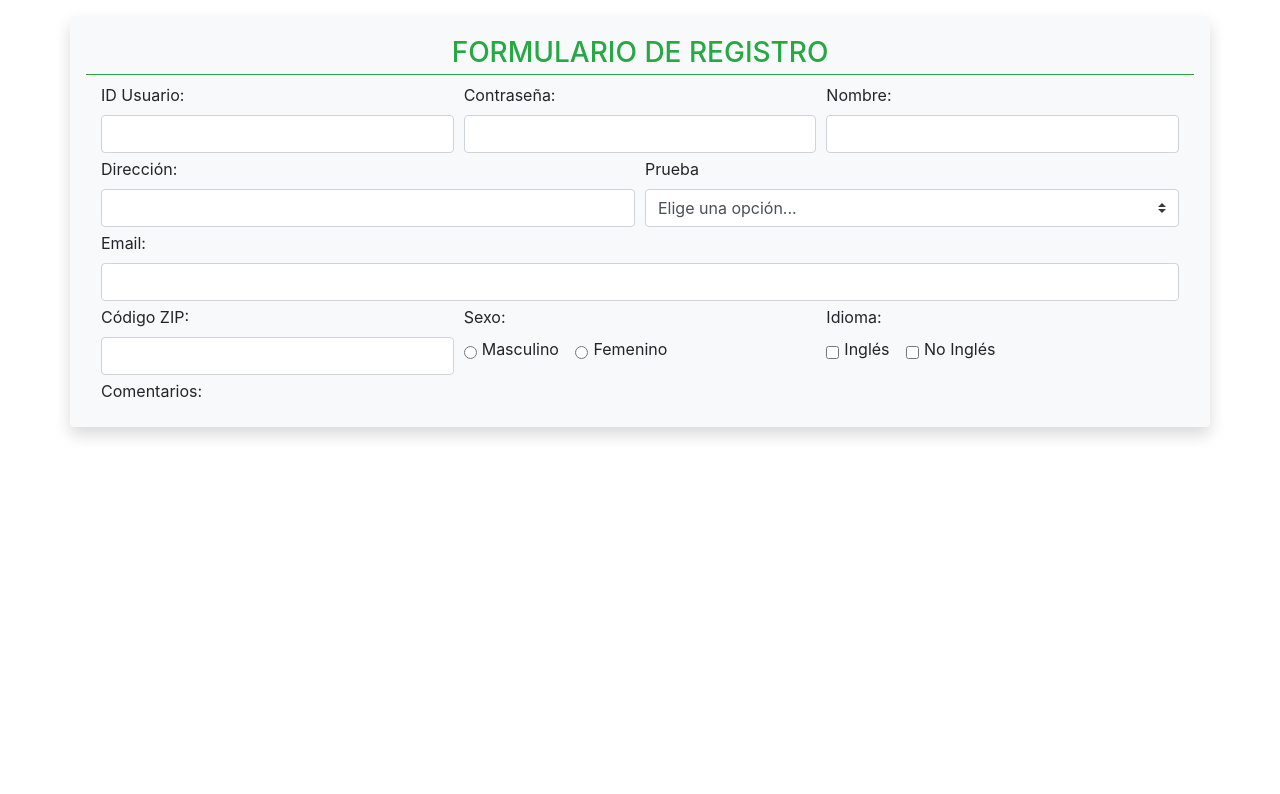
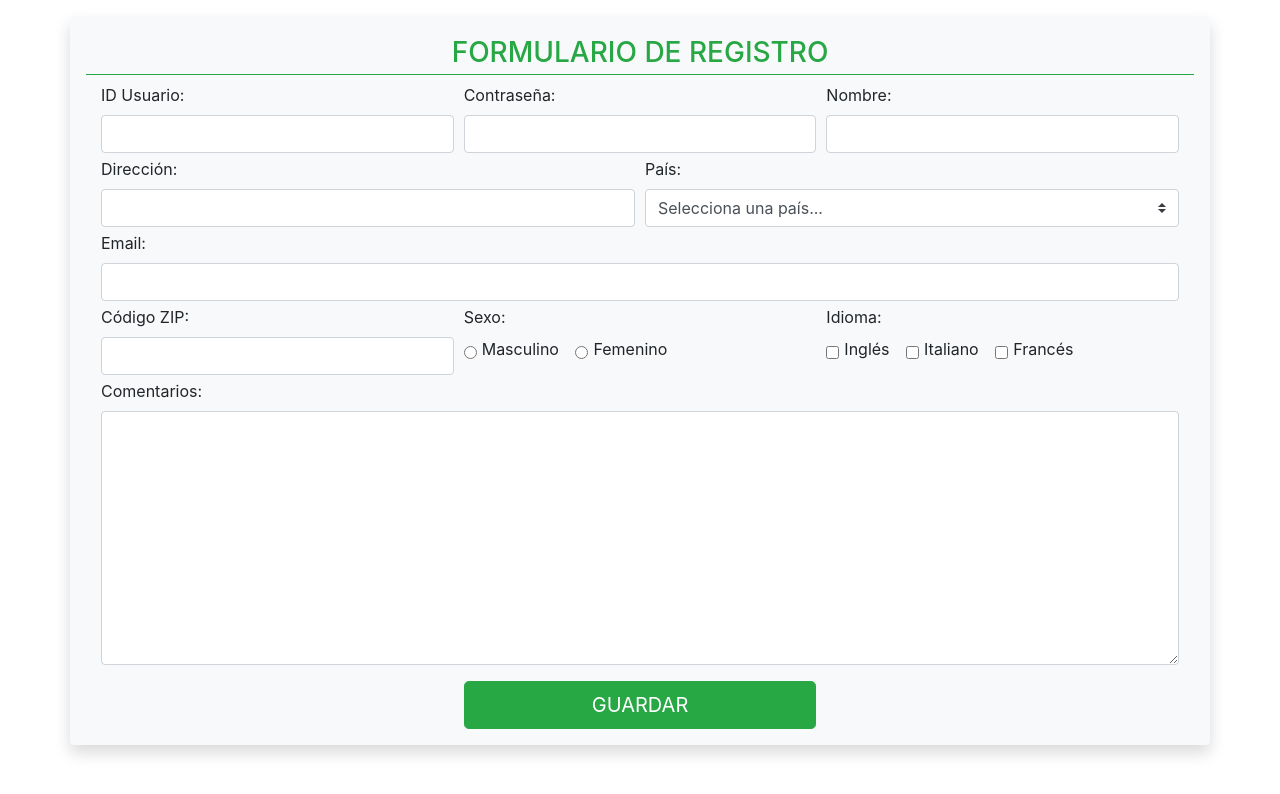
Before and after one commit to raulrp3/JS_Form_Raul_Ramirez, a plain HTML site: page index.html in a window 1280 px wide. Drawn offline with nearby package versions, Linux system fonts and the light colour scheme.

Commit message:
end design

```diff
--- a/index.html
+++ b/index.html
@@ -37,12 +37,37 @@
 								<input type="text" class="form-control mb-1" id="textAddress">
 							</div>
 							<div class="col md-3">
-								<label for="selectCountry">Prueba</label>
+								<label for="selectCountry">País:</label>
 								<select name="" id="selectCountry" class="custom-select mb-1">
-									<option selected="true">Elige una opción...</option>
-									<option value="1">1</option>
-									<option value="2">2</option>
-									<option value="3">3</option>
+									<option selected="true">Selecciona una país...</option>
+									<option value="1">Alemania</option>
+									<option value="2">Austria</option>
+									<option value="3">Bélgica</option>
+									<option value="4">Bulgaria</option>
+									<option value="5">Chipre</option>
+									<option value="6">Croacia</option>
+									<option value="7">Dinamarca</option>
+									<option value="8">Eslovaquia</option>
+									<option value="9">Eslovenia</option>
+									<option value="10">España</option>
+									<option value="11">Estonia</option>
+									<option value="12">Finlandia</option>
+									<option value="13">Francia</option>
+									<option value="14">Grecia</option>
+									<option value="15">Hungría</option>
+									<option value="16">Irlanda</option>
+									<option value="17">Italia</option>
+									<option value="18">Lituania</option>
+									<option value="19">Letonia</option>
+									<option value="20">Luxemburgo</option>
+									<option value="21">Malta</option>
+									<option value="22">Países Bajos</option>
+									<option value="23">Polonia</option>
+									<option value="24">Portugal</option>
+									<option value="25">Reinno Unido</option>
+									<option value="26">República Checa</option>
+									<option value="27">Rumanía</option>
+									<option value="28">Suecia</option>
 								</select>
 							</div>
 						</div>
@@ -60,11 +85,11 @@
 							<div class="col md-4">
 								<label for="" class="d-block">Sexo:</label>
 								<div class="form-check form-check-inline mb-1">
-									<input type="radio" class="form-check-input" id="radioMale">
+									<input type="radio" class="form-check-input" id="radioMale" name="sex">
 									<label for="radioMale">Masculino</label>
 								</div>
 								<div class="form-check form-check-inline">
-									<input type="radio" class="form-check-input" id="radioFemale">
+									<input type="radio" class="form-check-input" id="radioFemale" name="sex">
 									<label for="radioFemale">Femenino</label>
 								</div>
 							</div>
@@ -75,14 +100,30 @@
 									<label for="checkEnglish">Inglés</label>
 								</div>
 								<div class="form-check form-check-inline">
-									<input type="checkbox" class="form-check-input" id="checkNon">
-									<label for="checkNon">No Inglés</label>
+									<input type="checkbox" class="form-check-input" id="checkItaly">
+									<label for="checkItaly">Italiano</label>
+								</div>
+								<div class="form-check form-check-inline">
+									<input type="checkbox" class="form-check-input" id="checkFrench">
+									<label for="checkFrench">Francés</label>
 								</div>
 							</dic>
 						</div>
 						<div class="form-row">
 							<div class="col">
-								<label for="">Comentarios:</label>
+								<label for="textareaComments">Comentarios:</label>
+								<textarea name="" id="textareaComments" cols="30" rows="10" class="form-control"></textarea>
+							</div>
+						</div>
+						<div class="form-row mt-3">
+							<div class="col md-4">
+								<p></p>
+							</div>
+							<div class="col md-4">
+								<button type="submit" class="btn btn-success btn-lg btn-block">GUARDAR</button>
+							</div>
+							<div class="col md-4">
+								<p></p>
 							</div>
 						</div>
 					</form>
```
